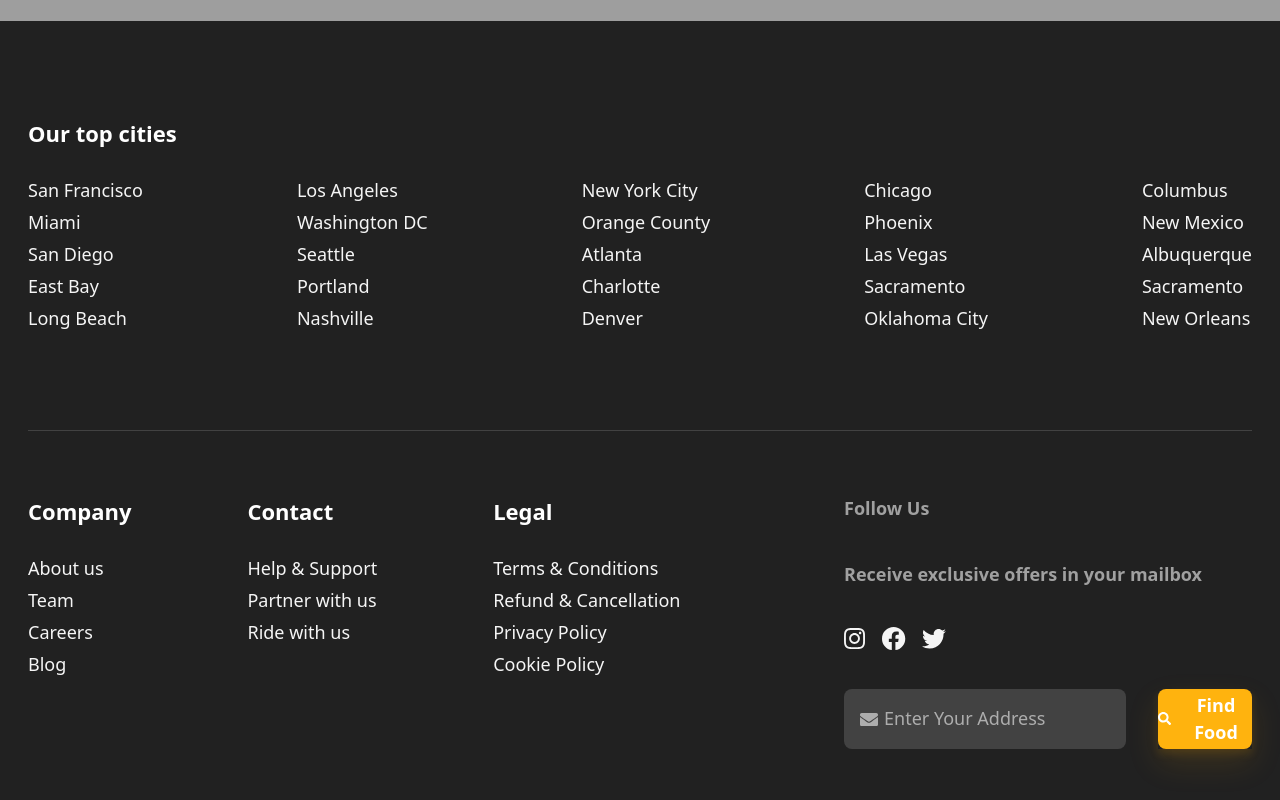
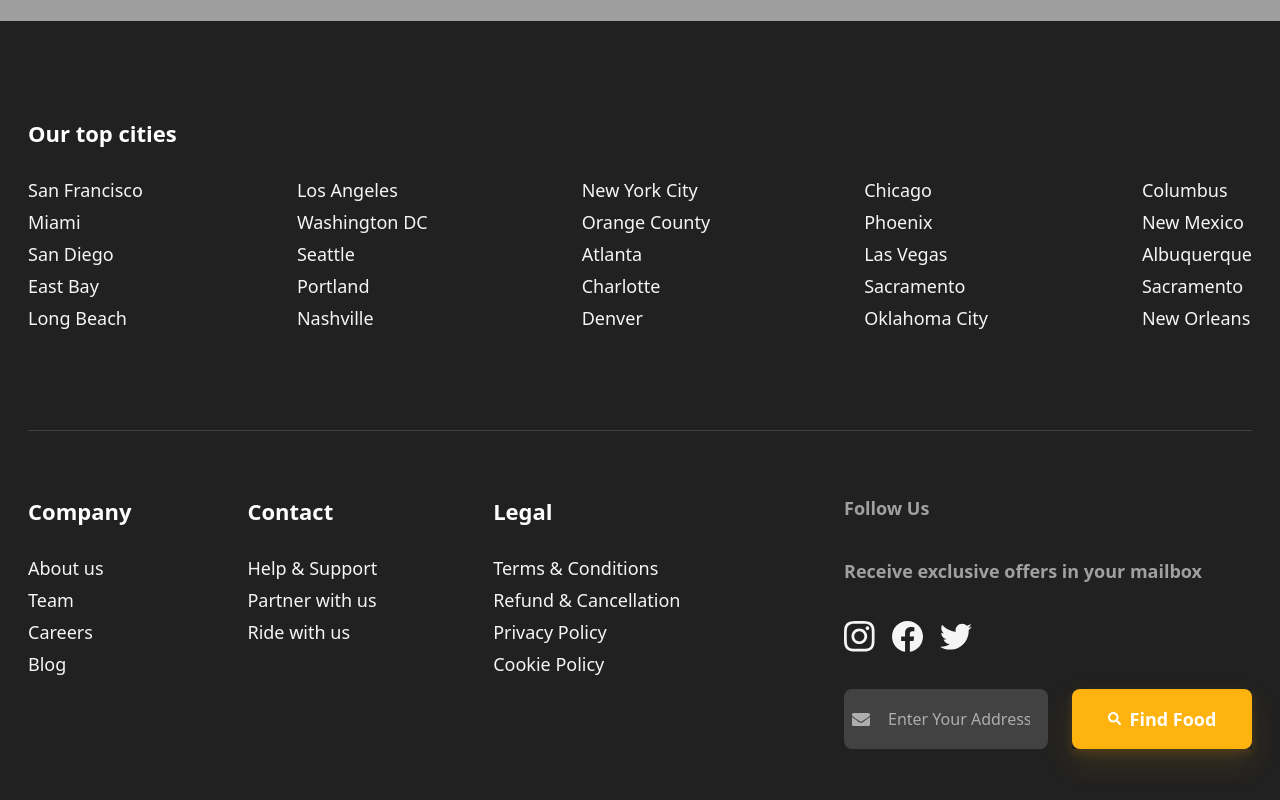
Before and after one commit to Abdelghfarsalah/foodwagon, a Next.js app: page /en/home in a window 1280 px wide. Shown: the part 10518-11318 px from the top of the page. Built offline with nearby package versions, Linux system fonts and the light colour scheme; grey boxes are pictures that could not be loaded.

Commit message:
make footer responsive

```diff
--- a/components/pages/home/Footer/index.tsx
+++ b/components/pages/home/Footer/index.tsx
@@ -23,7 +23,7 @@ export default function Footer(){
             <div className="container m-auto px-7 ">
                 < div className="pt-24 pb-24">
                     <p className="text-22 font-bold text-white ">Our top cities</p>
-                    <div className="pt-6 w-full flex justify-between">
+                    <div className="pt-6 w-full flex  pr-10 md:pr-0 justify-between max-h-100 overflow-hidden flex-wrap  ">
                         {cities.map((item,index)=>(
                             <div key={index}>
                                 {
@@ -36,8 +36,8 @@ export default function Footer(){
                     </div>
                 </div>
                 <Separator className="bg-gray-800 w-full h-px" />
-                   <div className="flex py-16 w-full justify-between">
-                        <div className=" flex flex-2  ">
+                <div className="flex  py-16 w-full justify-between flex-wrap">
+                    <div className=" flex flex-2 flex-wrap ">
                         {
                             footerLinks.map((item,index)=>(
                                 <div className="mr-29">
@@ -53,50 +53,118 @@ export default function Footer(){
                             ))
                         }
                     </div>
-                        <div className="flex-1 h-[254px]">
-                            <div className="flex flex-col items-between justify-between h-full">
-                                <p className="text-18 text-[#A0A0A0] font-bold">Follow Us</p>
-                                <p className="text-18 text-[#A0A0A0] font-bold">Receive exclusive offers in your mailbox</p>
+                   <div className="flex-1 w-full min-h-[254px]">
+  <div className="flex flex-col justify-between gap-6 h-full">
+
+    {/* Title */}
+    <p className="text-[18px] text-[#A0A0A0] font-bold">
+      Follow Us
+    </p>
+
+    {/* Description */}
+    <p className="text-[18px] text-[#A0A0A0] font-bold">
+      Receive exclusive offers in your mailbox
+    </p>
+
+    {/* Social Icons */}
     <div className="flex gap-4">
-                                    <img src={"/assets/footer/1.svg"} className="cursor-pointer" />
-                                    <img src={"/assets/footer/2.svg"} className="cursor-pointer"/>
-                                    <img src={"/assets/footer/3.svg"} className="cursor-pointer"/>
+      <img
+        src="/assets/footer/1.svg"
+        className="cursor-pointer w-8 h-8"
+        alt=""
+      />
+
+      <img
+        src="/assets/footer/2.svg"
+        className="cursor-pointer w-8 h-8"
+        alt=""
+      />
+
+      <img
+        src="/assets/footer/3.svg"
+        className="cursor-pointer w-8 h-8"
+        alt=""
+      />
     </div>
-                                <div className="flex flex-col md:flex-row gap-8 items-center">
-                                    <div className="flex-3 w-full">
-                                        <InputGroup className="h-[60px] border-none bg-gray-800 focus-within:border-none focus-within:ring-0 flex-3" >
+
+    {/* Email + Button */}
+    <div className="flex flex-col md:flex-row gap-4 md:gap-6 w-full">
+
+      {/* Input */}
+      <div className="w-full md:flex-1">
+        <InputGroup
+          className="
+            h-[60px]
+            w-full
+            border-none
+            bg-gray-800
+            focus-within:ring-0
+          "
+        >
           <InputGroupInput
             placeholder="Enter Your Address"
             className="
+              w-full
               bg-gray-800
               text-[#ADADAD]
-                                                text-[25px]
+              text-[16px]
+              sm:text-[18px]
               placeholder:text-[#ADADAD]
-                                                placeholder:text-[18px]
+              placeholder:text-[14px]
+              sm:placeholder:text-[16px]
               placeholder:font-normal
               border-none
-                                                focus-within:border-none
-                                                focus-within:ring-0
-                                                mr-4
+              focus:ring-0
+              focus:outline-none
+              mr-2
             "
-                                            /><InputGroupAddon >
-                                                <img className="ml-2" src={"/assets/footer/envelope.svg"} alt={"AppIcons not found"} width={18} height={34} />
-                                            </InputGroupAddon  >
+          />
+
+          <InputGroupAddon>
+            <img
+              src="/assets/footer/envelope.svg"
+              alt="Email"
+              width={18}
+              height={18}
+              className="mr-3"
+            />
+          </InputGroupAddon>
         </InputGroup>
       </div>
-                                    <div className="flex-1  shadow-[0_5px_8px_0_#DE970024,0_14px_32px_0_#DE970024]">
-                                        <button className="flex justify-center items-center  w-full gap-2 h-[60px] bg-cta-orange rounded-[8px] bg-primary" onClick={() => {}}>
-                                            <img  src={"/assets/icons/searchwhite.svg"} alt={"AppIcons not found"} width={14} height={14} />
-                                            <p className="text-white font-bold text-18 cursor-pointer">Find Food</p>
+
+      {/* Button */}
+      <div className="w-full md:w-[180px] shadow-[0_5px_8px_0_#DE970024,0_14px_32px_0_#DE970024]">
+        <button
+          className="
+            flex
+            justify-center
+            items-center
+            w-full
+            h-[60px]
+            gap-2
+            bg-cta-orange
+            rounded-[8px]
+            bg-primary
+            cursor-pointer
+          "
+        >
+          <img
+            src="/assets/icons/searchwhite.svg"
+            alt="Search"
+            width={14}
+            height={14}
+          />
+
+          <p className="text-white font-bold text-[16px] sm:text-[18px]">
+            Find Food
+          </p>
         </button>
-                                    </div>
       </div>
 
     </div>
   </div>
 </div>
-
-
+                </div>
             </div>
         </div>
 
```
Lines whose indentation alone changed are shown as unchanged.
